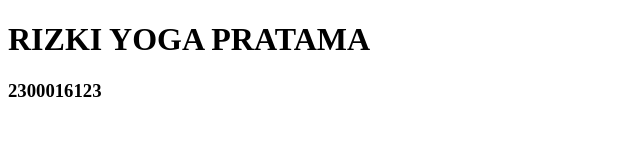
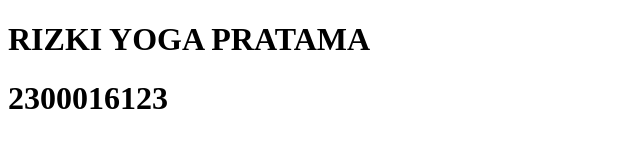
Before and after one commit to Ruang-Ekspresi-UAD/uts-tekweb-2024-ujicoba-rzkiyp29, a plain HTML site: page index.html in a window 1280 px wide. Shown: the whole page, without its empty margins (0-640 px from the left). Drawn offline with Linux system fonts and the light colour scheme.

Commit message:
uts-tekweb-2024-ujicoba-rzkiyp29

```diff
--- a/index.html
+++ b/index.html
@@ -7,6 +7,6 @@
 </head>
 <body>
     <H1>RIZKI YOGA PRATAMA</H1>
-    <H3>2300016123</H3>
+    <H1>2300016123</H1>
 </body>
 </html>
```
